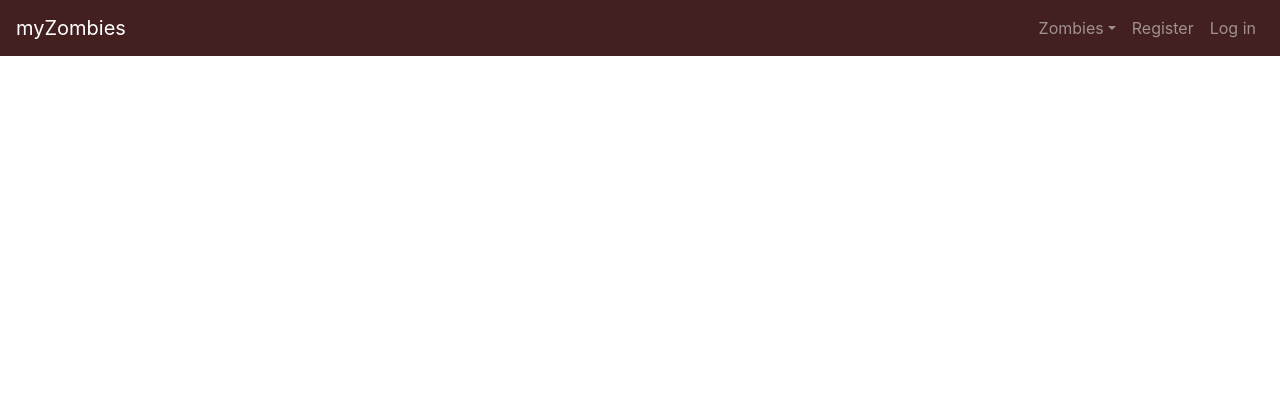
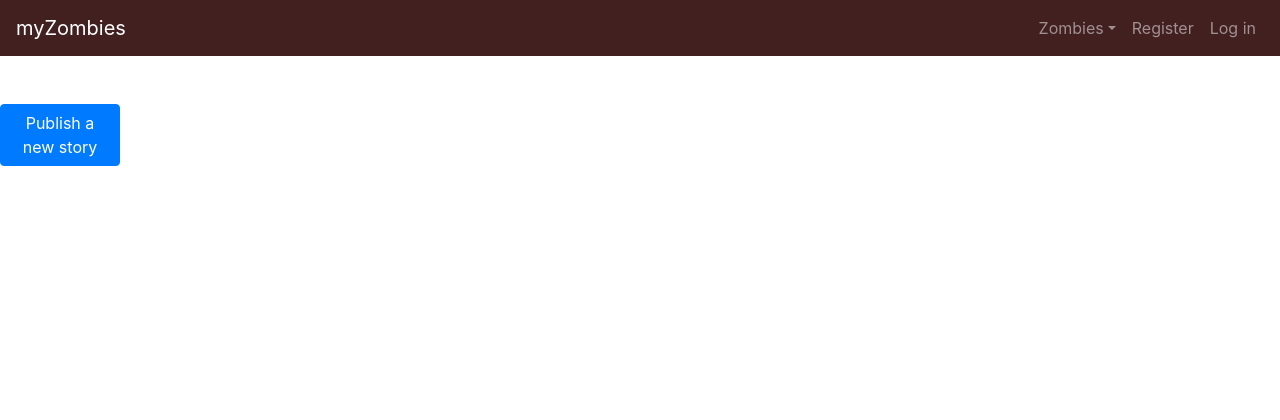
Before and after one commit to ironhack-zombies/my-zombies, a Node server app: page /village in a window 1280 px wide. Shown: the top 420 px of the page. Run offline with Node 20, Linux system fonts and the light colour scheme; data that the repository does not hold is empty; some libraries are stand-ins or nearby versions.

Commit message:
firther work on stories and liking

```diff
--- a/app.js
+++ b/app.js
@@ -11,6 +11,13 @@ var cookieParser = require('cookie-parser');
 var flash = require('connect-flash');
 var passport = require('passport');
 const bodyParser = require('body-parser')
+
+hbs.registerHelper('ifIn', function (elem, list, options) {
+    if (list.indexOf(elem) > -1) {
+        return options.fn(this);
+    }
+    return options.inverse(this);
+});
 
 // Connection to the database "recipeApp"
 mongoose.connect(process.env.MONGODB_URI, {
@@ -34,7 +41,9 @@ app.use(session({
     }),
     resave: false,
     saveUninitialized: true,
-    cookie: { secure: app.get('env') === 'production' }
+    cookie: {
+        secure: app.get('env') === 'production'
+    }
 }))
 
 app.use(passport.initialize());
@@ -45,7 +54,7 @@ var initPassport = require('./passport/init');
 initPassport(passport);
 
 app.use(bodyParser.urlencoded({
-  extended: true
+    extended: true
 }));
 
 app.set('views', path.join(__dirname, 'views'));
--- a/routes/stories.js
+++ b/routes/stories.js
@@ -20,7 +20,9 @@ router.get('/story/:id', function (req, res, next) {
             res.redirect("/village")
             return;
         }
-        res.render("story", {story})
+        res.render("story", {
+            story
+        })
     }).catch(error => {
         console.error(error)
         next(error)
@@ -28,7 +30,24 @@ router.get('/story/:id', function (req, res, next) {
 });
 
 router.post('/story/:id/like', secured(), function (req, res, next) {
-
+    Story.findById(req.params.id).then(story => {
+        if (!story) {
+            res.redirect("/village")
+            return;
+        }
+        let userID = req.user._id;
+        console.log(story.likes)
+        if (story.likes.indexOf(userID) > -1) {}
+        story.update({
+                $addToSet: {
+                    likes: userID
+                }
+            })
+            .then(res.redirect(`/story/${story._id}`))
+    }).catch(error => {
+        console.error(error)
+        next(error)
+    })
 });
 
 router.get('/stories/new', secured(), function (req, res, next) {
--- /dev/null
+++ b/views/partials/story.hbs
@@ -0,0 +1,5 @@
+<h1>{{story.title}}</h1>
+<p>{{story.text}}</p>
+<form action="/story/{{story._id}}/like" method="POST">
+<input type="submit" value="{{#ifIn user.id story.likes }}Liked{{else}}Like{{/ifIn}}" {{#ifIn user.id story.likes }}disabled{{/ifIn}}>
+</form>
--- a/views/story.hbs
+++ b/views/story.hbs
@@ -1 +1 @@
-{{story}}
+{{> story}}
--- a/views/village.hbs
+++ b/views/village.hbs
@@ -1 +1,5 @@
-{{stories}}
+{{#each stories}}
+  {{> story story=this user=user}}
+{{/each}}
+<br><br>
+<a href="/stories/new" class="btn btn-primary">Publish a new story</a>
```
